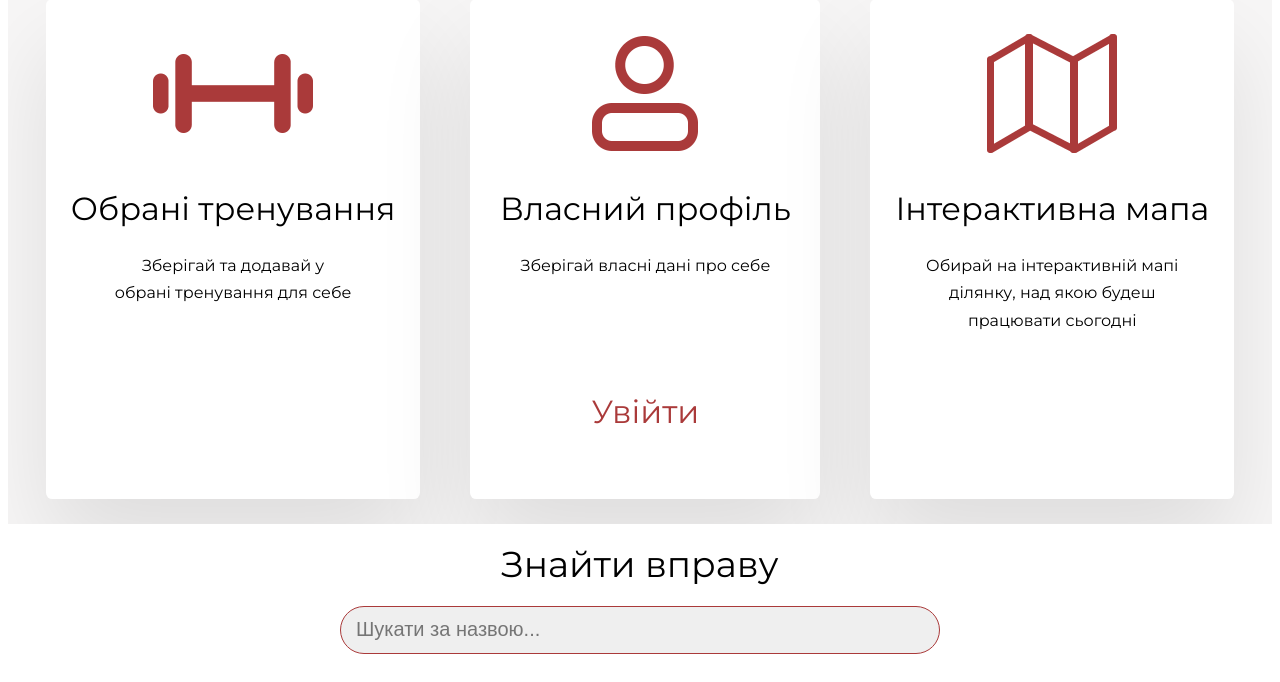
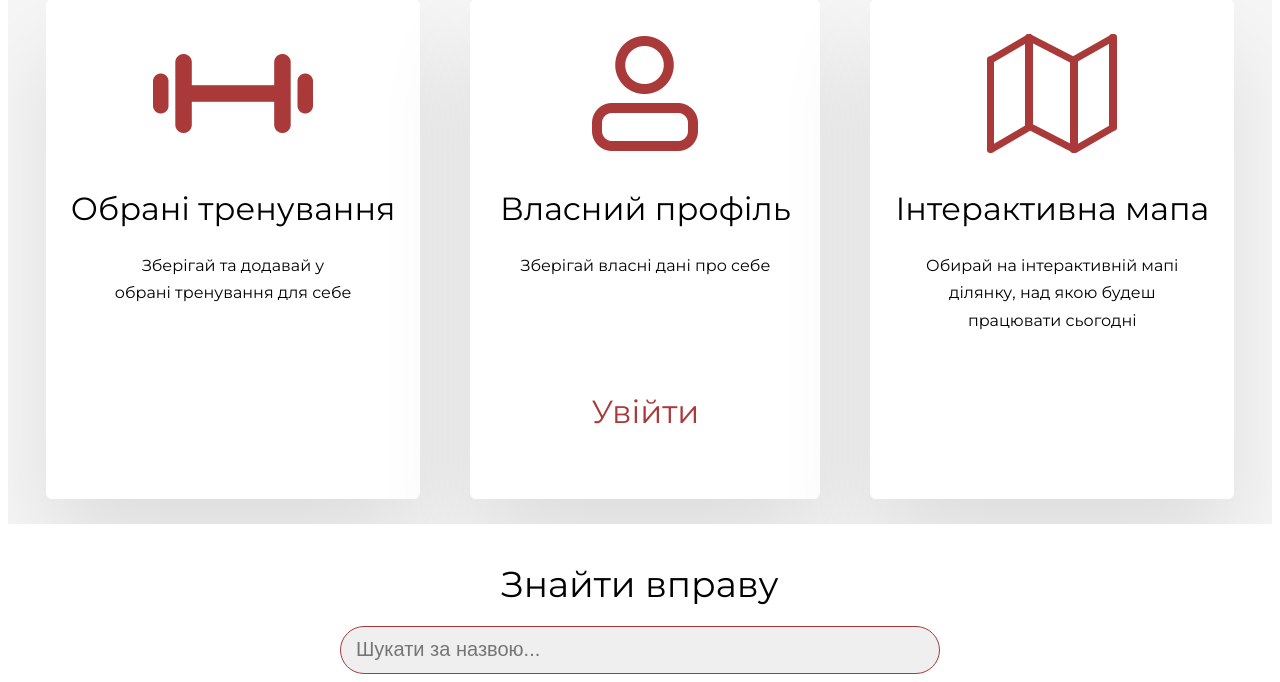
Before and after one commit to movchun567/Gym_Assistant, a Flask app: page / in a window 1280 px wide. Shown: the part 680-1362 px from the top of the page. Before the commit the page ends 1334 px from the top, so only its background shows below. Run offline with Flask 3, Linux system fonts and the light colour scheme; data that the repository does not hold is empty.

Commit message:
отщлраущоакиу

```diff
--- a/templates/main_page.html
+++ b/templates/main_page.html
@@ -1199,7 +1199,7 @@
         {%endif%}
         {%endif%}
         <br>
-        <label for="search" class="search__label" style="display: block; text-align: center; margin-bottom: 20px; font-family: Montserrat; font-size: 36px;">Знайти вправу</label>
+        <label for="search" class="search__label" style="display: block; text-align: center; margin: 20px; font-family: Montserrat; font-size: 36px;">Знайти вправу</label>
         <input type="search" id="search" name="search" placeholder="Шукати за назвою...">
         {% for training in trainings %}
         <!-- <div class="grid__item_exerc"> -->
--- a/templates/my_profile.html
+++ b/templates/my_profile.html
@@ -58,7 +58,7 @@
             <br>
             <br>
             <p class = 'characteristics'><strong>Відслідковуй свій прогрес</strong></p>
-            <div style="height: 80vh; display: flex;justify-content: space-around;margin-inline: 10%;">
+            <div style="height: 60vh; display: flex;justify-content: space-around;margin-inline: 10%;">
                 <canvas id="myChart"></canvas>
             </div>
 
```
